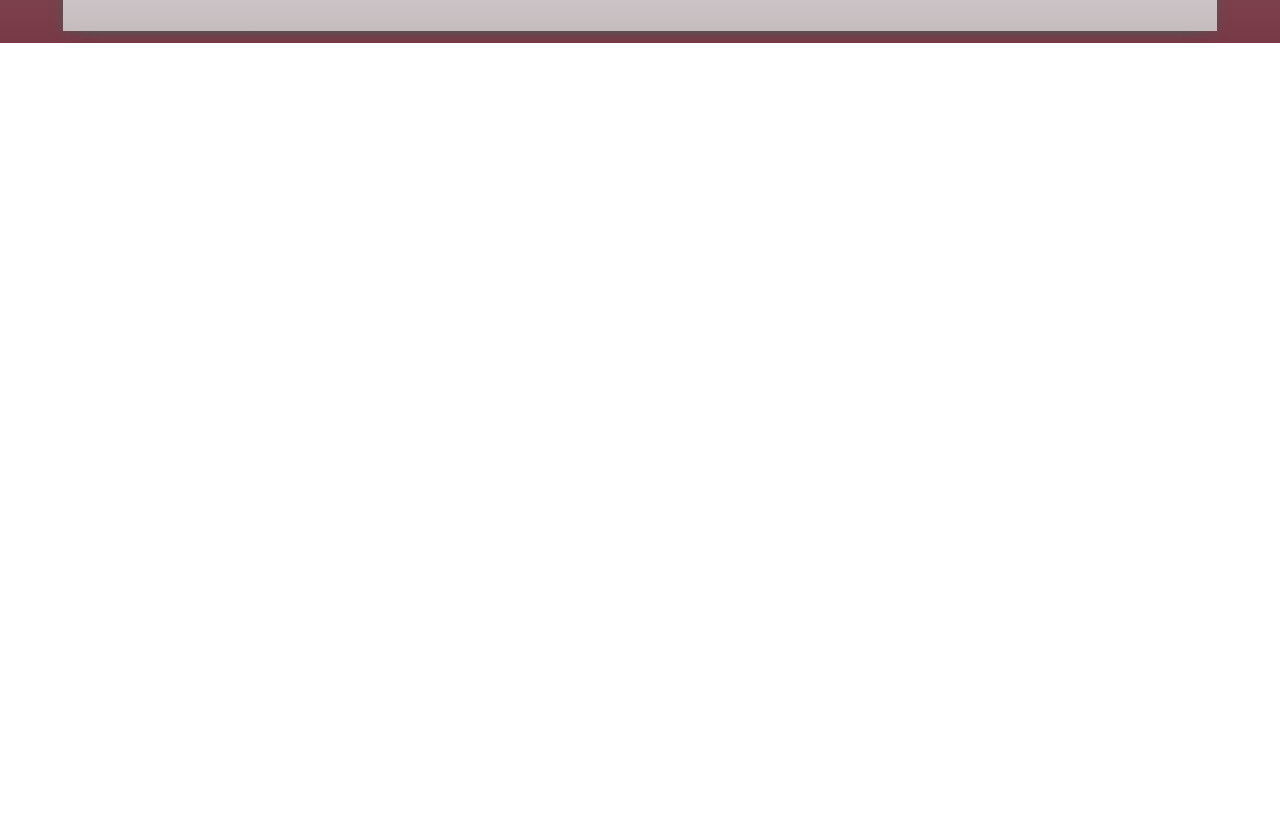
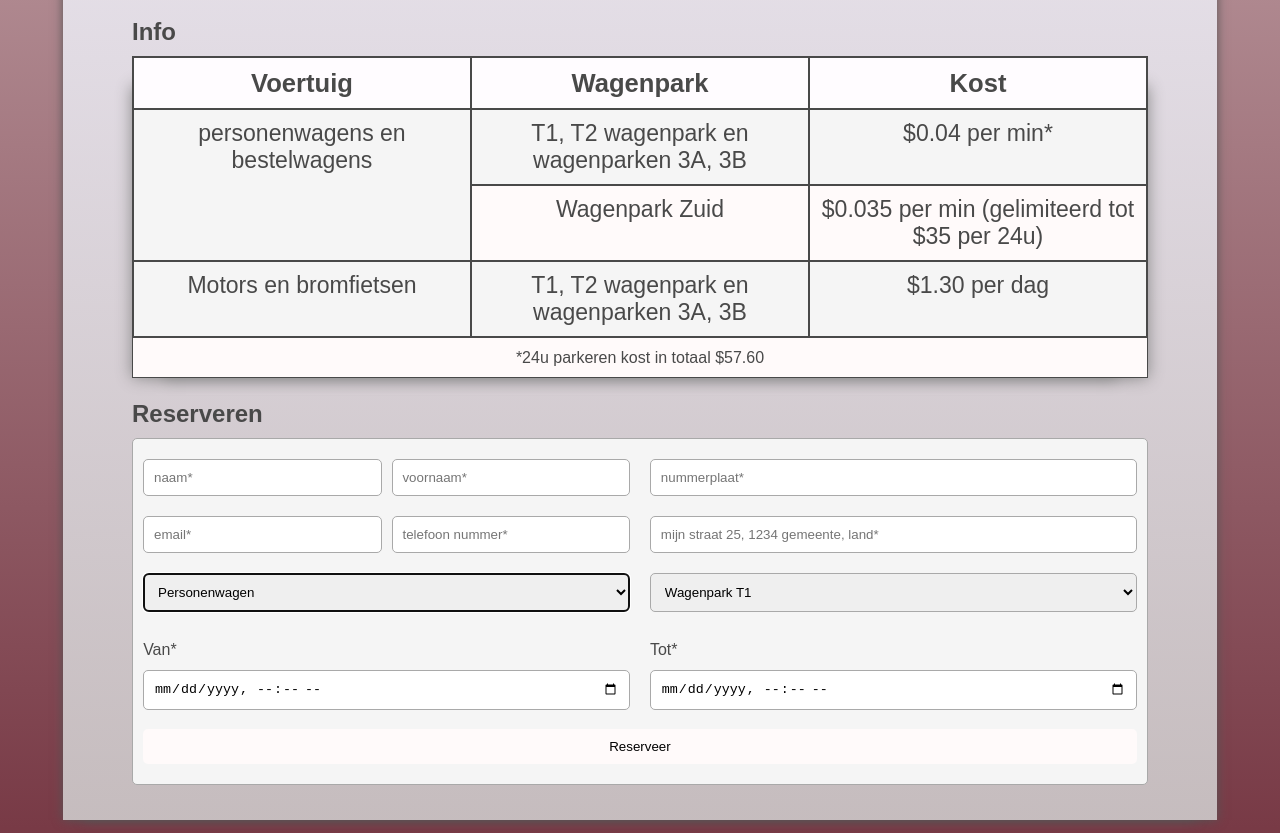
Before and after one commit to X3ntr/website, a plain HTML site: page html/parkeren.html in a window 1280 px wide. Shown: the part 1222-2055 px from the top of the page. Before the commit the page ends 1265 px from the top, so only its background shows below. Drawn offline with Linux system fonts and the light colour scheme.

Commit message:
updated website

```diff
--- /dev/null
+++ b/css/form.css
@@ -0,0 +1,68 @@
+form {
+    width: 100%;
+    margin: auto;
+    padding: 1%;
+    display: block;
+    background-color: whitesmoke;
+    border: 1px solid darkgray;
+    border-radius: 5px;
+    box-sizing: border-box;
+}
+
+select, input[type=datetime-local], input[type=text], input[type=email], input[type=tel] {
+    padding: 1%;
+    display: inline-block;
+    border: 1px solid darkgray;
+    border-radius: 5px;
+    box-sizing: border-box;
+}
+
+input[type=datetime-local] {
+    margin: 0 auto 1% auto;
+}
+
+label {
+    width: 49%;
+    margin: 1% auto 0.1% auto;
+    padding: 1% 0;
+    box-sizing: border-box;
+    display: inline-block;
+}
+
+input[type=submit] {
+    width: 100%;
+    background-color: snow;
+    padding: 1%;
+    margin: 1% auto;
+    border: none;
+    border-radius: 5px;
+    cursor: pointer;
+    box-sizing: border-box;
+}
+
+input[type=submit]:hover {
+    background-color: darkgray;
+}
+
+.small-right {
+    width: 24%;
+    margin: 1% 0 1% 1%;
+}
+
+.small-left {
+    width: 24%;
+    margin: 1% 1% 1% 0;
+}
+
+.big-right, .big-left {
+    width: 49%;
+    margin: 1% auto;
+}
+
+.form-left {
+    float: left;
+}
+
+.form-right {
+    float: right;
+}
--- a/css/style.css
+++ b/css/style.css
@@ -22,8 +22,8 @@
     }
 }
 
-@media screen and (min-device-width: 1024px) {
-
+@media screen and (max-device-width: 1000px) {
+    /*change info columns*/
 }
 
 body {
@@ -222,6 +222,8 @@ figcaption {
     padding: 2% 5%;
     font-size: 20px;
     font-weight: 500;
+    /*word-break: break-all;*/
+    word-wrap: break-word;
 }
 
 .left-20 p, .left-33 p, .left-25 p {
@@ -230,6 +232,8 @@ figcaption {
     height: 100%;
     font-size: 20px;
     font-weight: 500;
+    word-break: break-all;
+    word-wrap: break-word;
 }
 
 .no-center {
@@ -238,6 +242,12 @@ figcaption {
 
 .center {
     text-align: center;
+}
+
+.border {
+    border-left: 1px solid darkgray;
+    width: 19.7%;
+    min-height: 450px;
 }
 
 .map-left {
--- a/html/parkeren.html
+++ b/html/parkeren.html
@@ -5,6 +5,8 @@
     <meta name="viewport" content="width=device-width, initial-scale=1">
     <title>Parkeren</title>
     <link rel="stylesheet" href="../css/style.css">
+    <link rel="stylesheet" href="../css/aankomst.css">
+    <link rel="stylesheet" href="../css/form.css">
     <link rel="icon" href="../images/favicon.ico" type="image/x-icon"/>
 </head>
 <body>
@@ -29,6 +31,83 @@
 
 <main>
     <header><h1>Parkeren</h1></header>
+    <section>
+        <h2>Info</h2>
+        <div class="tg-wrap">
+            <table class="tg">
+                <thead>
+                <tr>
+                    <th class="tg-9hbo">Voertuig</th>
+                    <th class="tg-9hbo">Wagenpark</th>
+                    <th class="tg-9hbo">Kost</th>
+                </tr>
+                </thead>
+                <tbody>
+                <tr class="row-dark">
+                    <td rowspan="2" class="tg-yw4l">personenwagens en bestelwagens</td>
+                    <td class="tg-yw4l">T1, T2 wagenpark en wagenparken 3A, 3B</td>
+                    <td class="tg-yw4l">$0.04 per min*</td>
+                </tr>
+                <tr class="row-light">
+                    <td class="tg-yw4l">Wagenpark Zuid</td>
+                    <td class="tg-yw4l">$0.035 per min (gelimiteerd tot $35 per 24u)</td>
+                </tr>
+                <tr class="row-dark">
+                    <td class="tg-yw4l">Motors en bromfietsen</td>
+                    <td class="tg-yw4l">T1, T2 wagenpark en wagenparken 3A, 3B</td>
+                    <td class="tg-yw4l">$1.30 per dag</td>
+                </tr>
+                <tr class="row-light">
+                    <td colspan="3" class="tg-yw41">*24u parkeren kost in totaal $57.60</td>
+                </tr>
+                </tbody>
+            </table>
+        </div>
+    </section>
+    <section>
+        <h2>Reserveren</h2>
+        <form>
+
+            <div class="clearfix">
+                <input class="form-left small-left" type="text" name="naam" placeholder="naam*" required>
+                <input class="form-left small-left" type="text" name="voornaam" placeholder="voornaam*" required>
+                <input class="form-right big-right" type="text" name="nummerplaat" placeholder="nummerplaat*" required>
+            </div>
+
+            <div class="clearfix">
+                <input class="form-left small-left" type="email" name="email" placeholder="email*" required>
+                <input class="form-left small-left" type="tel" name="tel" placeholder="telefoon nummer*" required>
+                <input class="form-right big-right" type="text" name="adres" placeholder="mijn straat 25, 1234 gemeente, land*" required>
+            </div>
+
+            <div class="clearfix">
+                <select class="form-left big-left" name="voertuig" required autofocus>
+                    <option value="personenwagen" selected>Personenwagen</option>
+                    <option value="bestelwagen">Bestelwagen</option>
+                    <option value="motor-bromfiets">Motor of bromfiets</option>
+                </select>
+                <select class="form-right big-right" name="wagenpark" required>
+                    <option value="t1" selected>Wagenpark T1</option>
+                    <option value="t2">Wagenpark T2</option>
+                    <option value="3a">Wagenpark 3A</option>
+                    <option value="3b">Wagenpark 3B</option>
+                    <option value="zuid">Wagenpark Zuid</option>
+                </select>
+            </div>
+
+            <div class="clearfix">
+                <label class="form-left">Van*</label>
+                <label class="form-right">Tot*</label>
+            </div>
+
+            <div class="clearfix">
+                <input class="form-left big-left" type="datetime-local" name="van" required>
+                <input class="form-right big-right" type="datetime-local" name="tot" required>
+            </div>
+
+            <input type="submit" value="Reserveer">
+        </form>
+    </section>
 </main>
 
 <footer></footer>
```
Also changed, not shown: html/info_vertrekkende_passagiers.html (+4 -4 lines).
